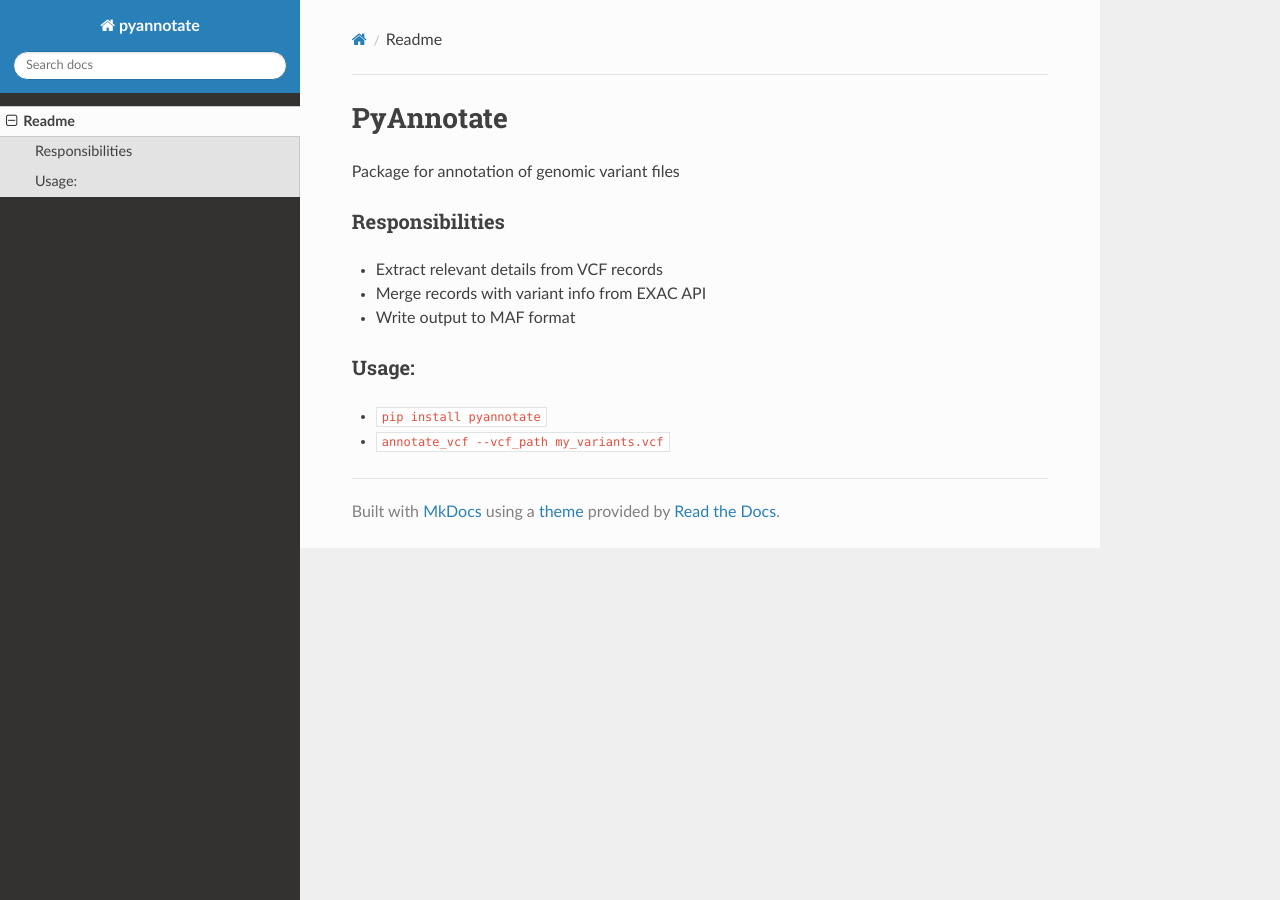
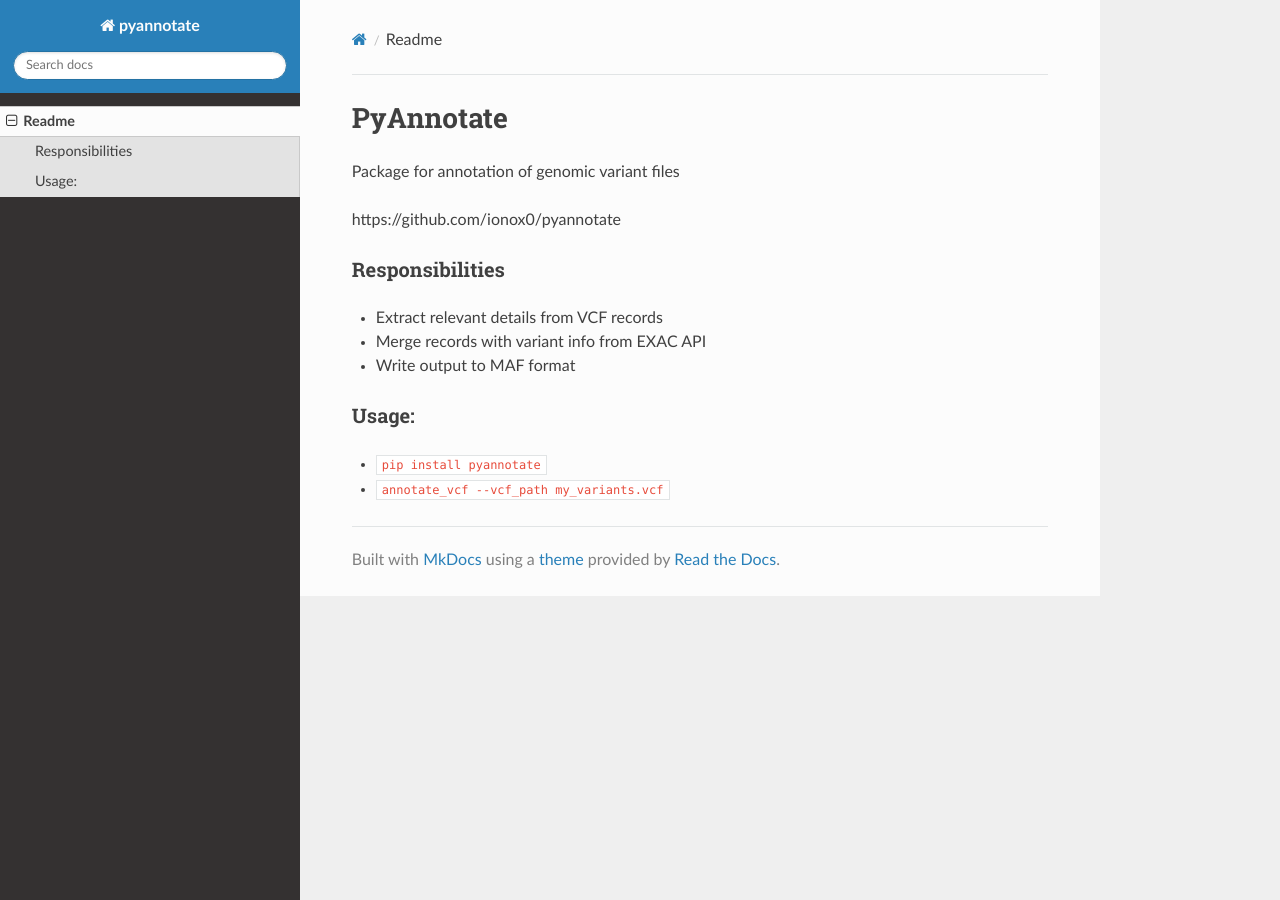
Before and after one commit to ionox0/pyannotate, an MkDocs documentation site: the page built from docs/README.md, in a window 1280 px wide. Built offline with MkDocs 1.6.1, drawn with Linux system fonts in a browser that asks for light colours; nearby versions of some CDN libraries; some of the changed lines change nothing that is shown.

Commit message:
update README

```diff
--- a/docs/README.md
+++ b/docs/README.md
@@ -1,5 +1,7 @@
 # PyAnnotate
 Package for annotation of genomic variant files
+
+https://github.com/ionox0/pyannotate
 
 ### Responsibilities
 - Extract relevant details from VCF records
```
